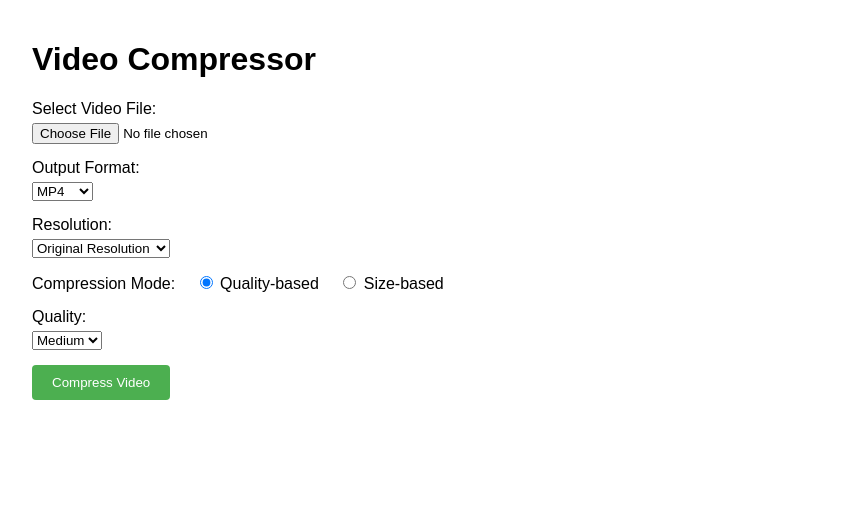
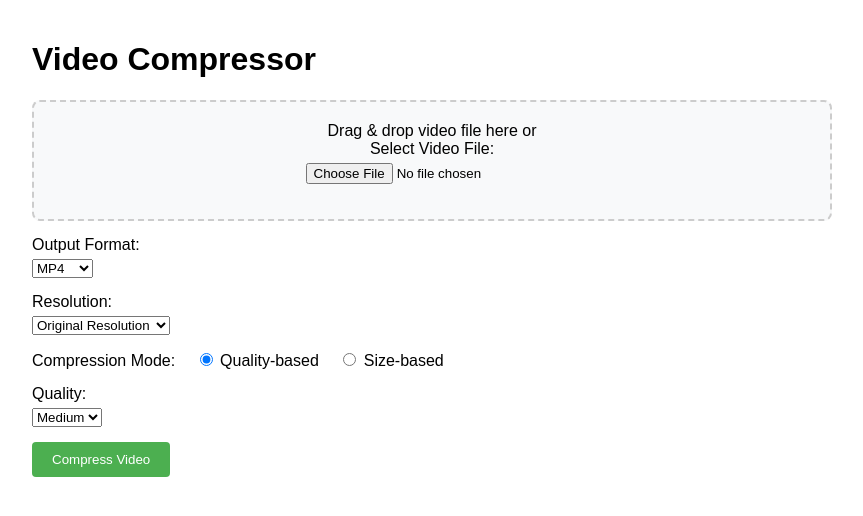
Before and after one commit to PawiX25/video-compressor-flask, a Flask app: page / in a window 1280 px wide. Shown: the top 516 px of the page, without its empty margins (208-1071 px from the left). Run offline with Flask 2, Linux system fonts and the light colour scheme; some libraries are stand-ins or nearby versions.

Commit message:
Add drag-and-drop functionality for video file uploads

```diff
--- a/templates/index.html
+++ b/templates/index.html
@@ -95,6 +95,19 @@
         .download-btn:hover {
             background-color: #1976D2;
         }
+        .drag-drop-zone {
+            border: 2px dashed #ccc;
+            border-radius: 8px;
+            padding: 20px;
+            text-align: center;
+            background-color: #f8f9fa;
+            margin-bottom: 15px;
+            transition: all 0.3s ease;
+        }
+        .drag-drop-zone.dragover {
+            background-color: #e3f2fd;
+            border-color: #2196F3;
+        }
     </style>
 </head>
 <body>
@@ -143,9 +156,12 @@
     </div>
 
     <form method="POST" enctype="multipart/form-data" id="uploadForm">
-        <div class="form-group">
-            <label for="video">Select Video File:</label>
-            <input type="file" id="video" name="video" accept="video/*" required>
+        <div class="drag-drop-zone" id="dragDropZone">
+            <div>Drag & drop video file here or</div>
+            <div class="form-group">
+                <label for="video">Select Video File:</label>
+                <input type="file" id="video" name="video" accept="video/*" required>
+            </div>
         </div>
         <div class="form-group">
             <label for="output_format">Output Format:</label>
@@ -227,6 +243,46 @@
             });
         };
 
+        const dragDropZone = document.getElementById('dragDropZone');
+        const fileInput = document.getElementById('video');
+
+        ['dragenter', 'dragover', 'dragleave', 'drop'].forEach(eventName => {
+            dragDropZone.addEventListener(eventName, preventDefaults, false);
+        });
+
+        function preventDefaults(e) {
+            e.preventDefault();
+            e.stopPropagation();
+        }
+
+        ['dragenter', 'dragover'].forEach(eventName => {
+            dragDropZone.addEventListener(eventName, highlight, false);
+        });
+
+        ['dragleave', 'drop'].forEach(eventName => {
+            dragDropZone.addEventListener(eventName, unhighlight, false);
+        });
+
+        function highlight(e) {
+            dragDropZone.classList.add('dragover');
+        }
+
+        function unhighlight(e) {
+            dragDropZone.classList.remove('dragover');
+        }
+
+        dragDropZone.addEventListener('drop', handleDrop, false);
+
+        function handleDrop(e) {
+            const dt = e.dataTransfer;
+            const file = dt.files[0];
+
+            if (file && file.type.startsWith('video/')) {
+                fileInput.files = dt.files;
+
+            }
+        }
+
         function updateProgress() {
             fetch('/progress')
                 .then(response => response.json())
```
